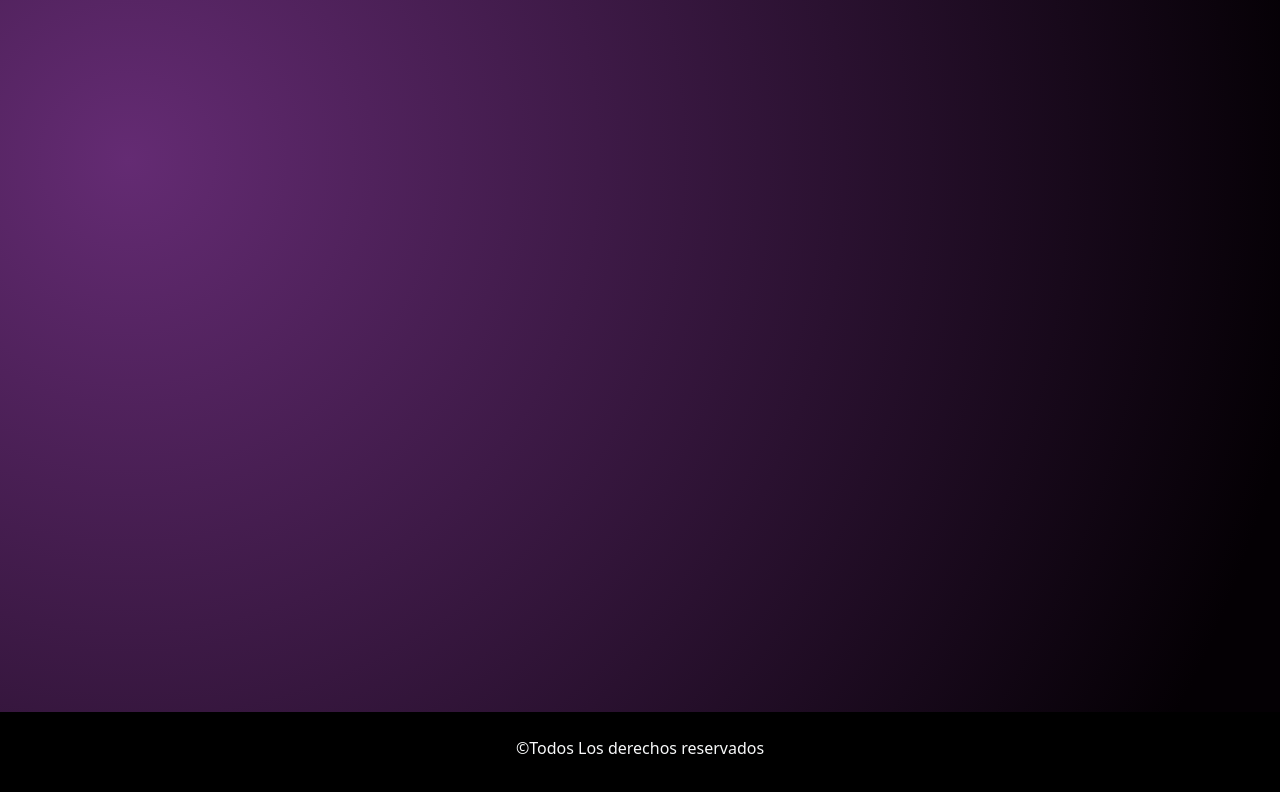
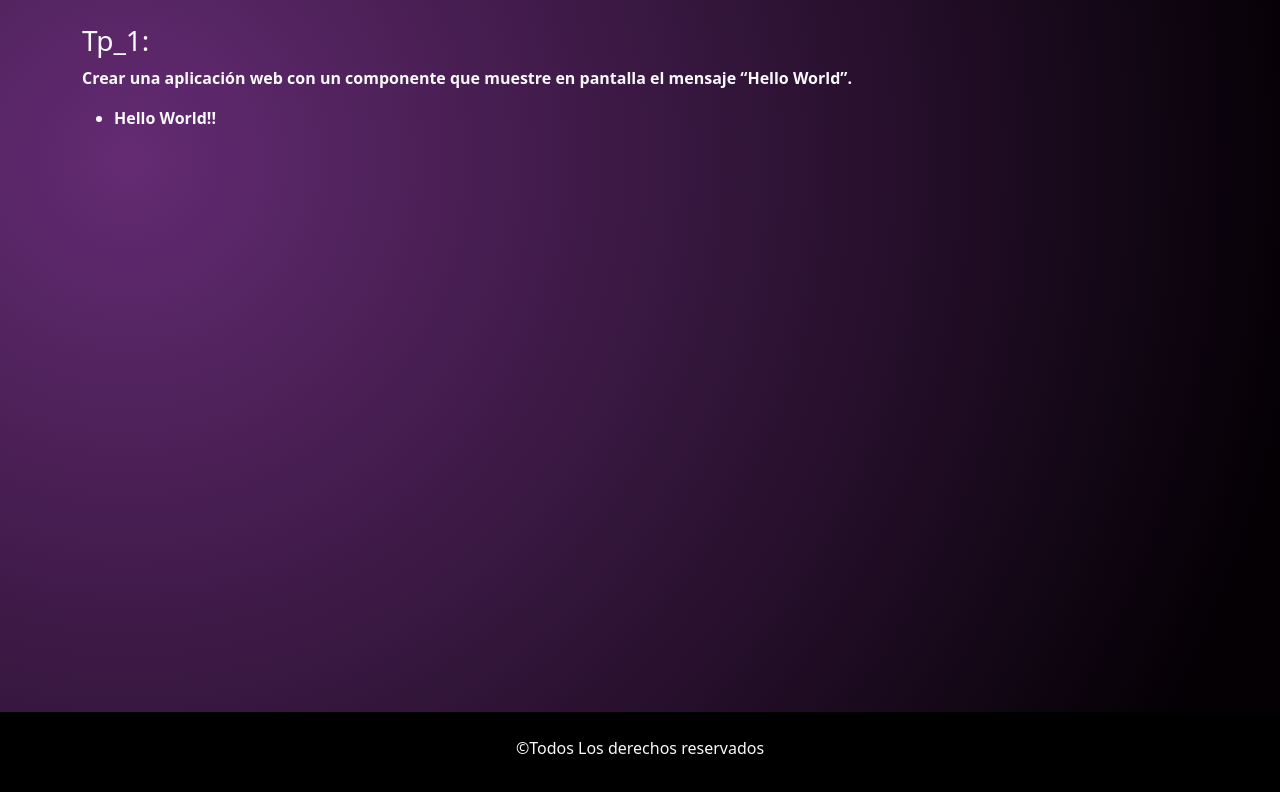
Before and after one commit to MaxiGomez94/Tp_React_1_2_3, a React (Vite) app: page / in a window 1280 px wide. Shown: the top 792 px of the page. Built offline with nearby package versions, Linux system fonts and the light colour scheme.

Commit message:
cree el componente Hello world para realizar el primer ejercicio del tp

```diff
--- a/src/App.jsx
+++ b/src/App.jsx
@@ -1,13 +1,17 @@
 import 'bootstrap/dist/css/bootstrap.css';
 import './App.css'
 import Footer from './components/Footer';
+import HelloWordl from './components/HelloWordl';
 
 
 const App =()=> {
   return (
     <>
-    <main></main>
+    <main className='container mt-4'>
+      <HelloWordl></HelloWordl>
+    </main>
     <Footer></Footer>
+
     </>
   )
 }
--- /dev/null
+++ b/src/components/HelloWordl.jsx
@@ -0,0 +1,18 @@
+import React from "react";
+
+const HelloWordl = () => {
+  return (
+    <section className="text-light fw-bold">
+      <h3>Tp_1:</h3>
+      <p>
+        Crear una aplicación web con un componente que muestre en pantalla el
+        mensaje “Hello World”.
+      </p>
+      <ul>
+        <li>Hello World!!</li>
+      </ul>
+    </section>
+  );
+};
+
+export default HelloWordl;
```
